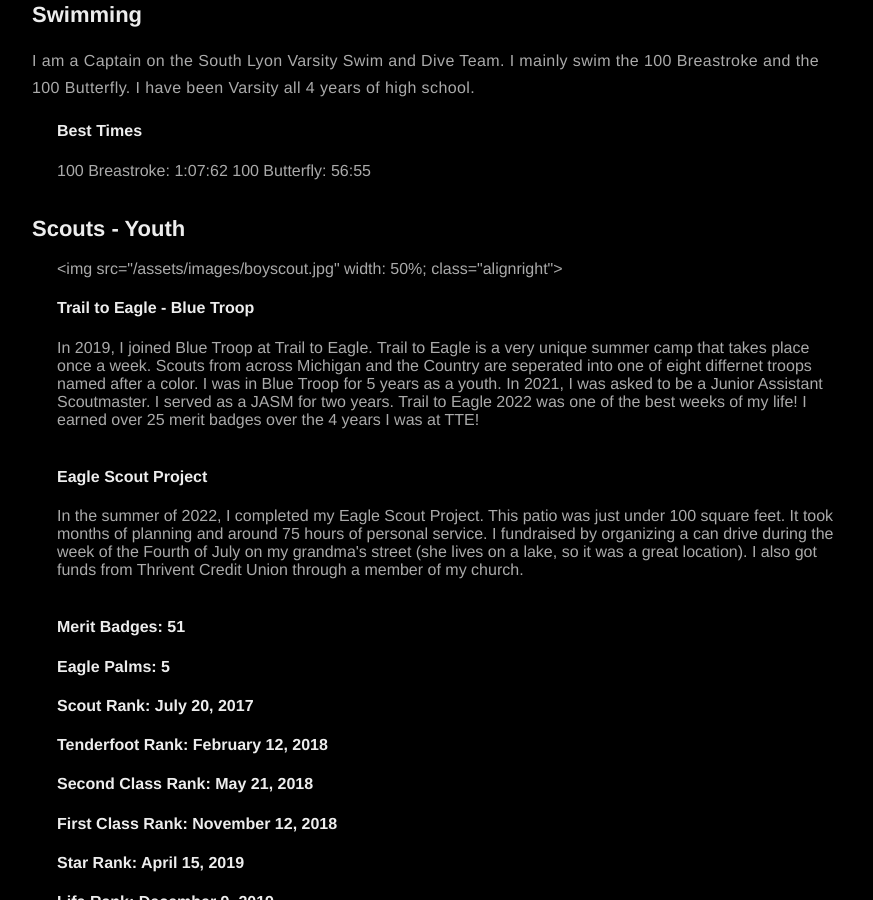
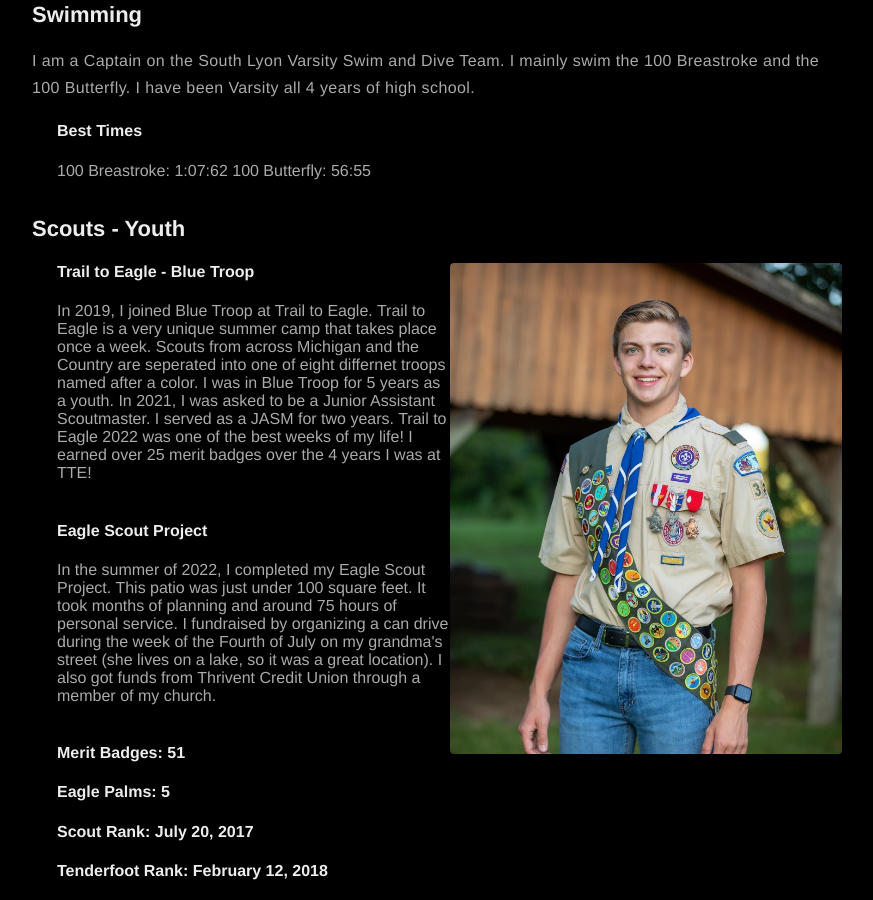
Before and after one commit to JDBurchHuzzah/jdburchhuzzah.github.io, a Jekyll site: the page built from about.md, in a window 1280 px wide and 900 px high, scrolled down 1860 px. Shown: the whole window, without its empty margins (203-1076 px from the left). Built offline with Jekyll 4.4.1, drawn with Linux system fonts in a browser that asks for light colours; nearby versions of some CDN libraries.

Commit message:
Update about.md

```diff
--- a/about.md
+++ b/about.md
@@ -42,7 +42,7 @@
 <h2>Scouts - Youth</h2>
 <div style="margin-left: 25px;">
   <section>
-  <img src="/assets/images/boyscout.jpg" width: 50%; class="alignright"> <h4>Trail to Eagle - Blue Troop</h4>In 2019, I joined Blue Troop at Trail to Eagle. Trail to Eagle is a very unique summer camp that takes place once a week. Scouts from across Michigan and the Country are seperated into one of eight differnet troops named after a color. I was in Blue Troop for 5 years as a youth. In 2021, I was asked to be a Junior Assistant Scoutmaster. I served as a JASM for two years. Trail to Eagle 2022 was one of the best weeks of my life! I earned over 25 merit badges over the 4 years I was at TTE!<br><br>
+  <img src="/assets/images/boyscout.jpg" class="alignright"> <h4>Trail to Eagle - Blue Troop</h4>In 2019, I joined Blue Troop at Trail to Eagle. Trail to Eagle is a very unique summer camp that takes place once a week. Scouts from across Michigan and the Country are seperated into one of eight differnet troops named after a color. I was in Blue Troop for 5 years as a youth. In 2021, I was asked to be a Junior Assistant Scoutmaster. I served as a JASM for two years. Trail to Eagle 2022 was one of the best weeks of my life! I earned over 25 merit badges over the 4 years I was at TTE!<br><br>
   <h4>Eagle Scout Project</h4>In the summer of 2022, I completed my Eagle Scout Project. This patio was just under 100 square feet. It took months of planning and around 75 hours of personal service. I fundraised by organizing a can drive during the week of the Fourth of July on my grandma's street (she lives on a lake, so it was a great location). I also got funds from Thrivent Credit Union through a member of my church.<br><br>
   </section>
   <h4>Merit Badges: 51</h4>
```
